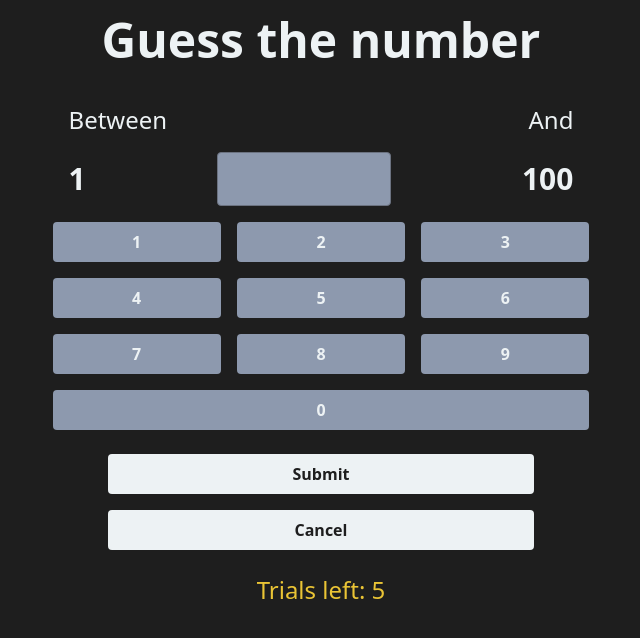
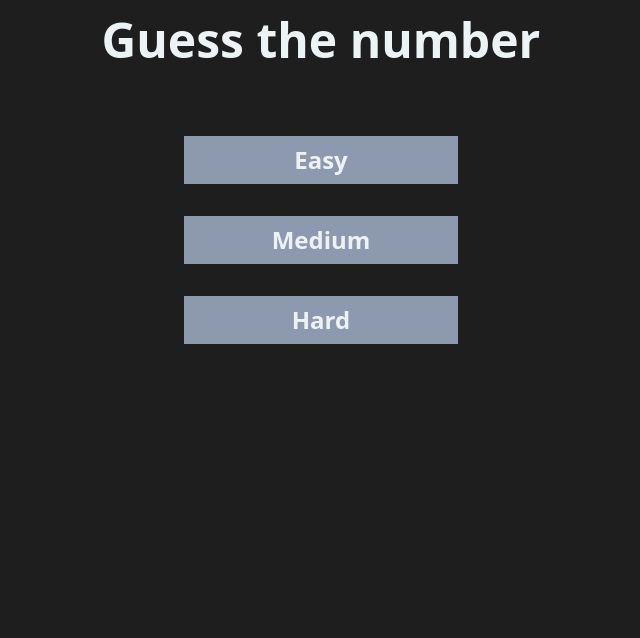
Before and after one commit to taiwoayanleye/numberGuessing, a plain HTML site: page index.html in a window 1280 px wide. Shown: the whole page, without its empty margins (319-959 px from the left). Drawn offline with nearby package versions, Linux system fonts and the light colour scheme.

Commit message:
Add nonfunctional spalsh screen.

```diff
--- a/index.html
+++ b/index.html
@@ -31,6 +31,17 @@
     <header class="p-4 flex justify-center font-semibold mb-6">
         <h1 class="text-center text-3xl md:text-5xl">Guess the number</h1>
     </header>
+    <div id="splashScreen" class="">
+        <div class="my-4 flex flex-col p-4 items-center" id="difficultyBtns">
+            <button
+                class="bg-gray my-4 px-4 py-2 text-2xl font-semibold w-1/2 md:w-1/3 hover:bg-white hover:text-black">Easy</button>
+            <button
+                class="bg-gray my-4 px-4 py-2 text-2xl font-semibold w-1/2 md:w-1/3 hover:bg-white hover:text-black">Medium</button>
+            <button
+                class="bg-gray my-4 px-4 py-2 text-2xl font-semibold w-1/2 md:w-1/3 hover:bg-white hover:text-black">Hard</button>
+        </div>
+    </div>
+    <div id="gameScreen" class="hidden">
         <div class="my-4 md:w-2/3 mx-auto px-4">
             <div class="flex justify-between items-center text-xl md:text-2xl mb-4">
                 <p class="text-center px-4">Between</p>
@@ -54,12 +65,14 @@
             <button class="bg-gray hover:bg-white hover:text-black font-semibold py-2 rounded">7</button>
             <button class="bg-gray hover:bg-white hover:text-black font-semibold py-2 rounded">8</button>
             <button class="bg-gray hover:bg-white hover:text-black font-semibold py-2 rounded">9</button>
-        <button class="col-span-3 bg-gray hover:bg-white hover:text-black font-semibold py-2 px-4 rounded">0</button>
+            <button
+                class="col-span-3 bg-gray hover:bg-white hover:text-black font-semibold py-2 px-4 rounded">0</button>
         </div>
         <div class="w-1/2 grid mx-auto mb-4">
             <button class="bg-white text-black hover:bg-gray hover:text-white font-semibold py-2 px-4 rounded my-2"
                 id="submitBtn">Submit</button>
-        <button class="bg-white text-black hover:bg-gray hover:text-white font-semibold py-2 px-4 rounded my-2 hidden"
+            <button
+                class="bg-white text-black hover:bg-gray hover:text-white font-semibold py-2 px-4 rounded my-2 hidden"
                 id="restartBtn">Replay</button>
             <button class="bg-white text-black hover:bg-gray hover:text-white font-semibold py-2 px-4 rounded my-2"
                 id="cancelBtn">Cancel</button>
@@ -68,6 +81,7 @@
             <p class="text-2xl text-yellow" id="statusMsg"></p>
             <p id="lowOrHigh"></p>
         </div>
+    </div>
 </body>
 
 </html>
--- a/script.js
+++ b/script.js
@@ -7,6 +7,9 @@ const CONFIG = {
 
 // DOM Elements
 const elements = {
+  splashScreen: document.querySelector("#splashScreen"),
+  gameScreen: document.querySelector("#gameScreen"),
+  difficultyBtns: document.querySelector("#difficultyBtns"),
   guessField: document.querySelector("#guessField"),
   submitBtn: document.querySelector("#submitBtn"),
   cancelBtn: document.querySelector("#cancelBtn"),
@@ -33,6 +36,14 @@ const gameState = {
   remainingGuesses: CONFIG.maxGuesses,
   isGameOver: false,
 };
+
+// Switch screens
+function switchScreens(event) {
+  if (event.target.tagName === "BUTTON") {
+    elements.splashScreen.classList.toggle("hidden");
+    elements.gameScreen.classList.toggle("hidden");
+  }
+}
 
 // User can enter their guess by click on the number buttons
 function enterGuess(event) {
@@ -166,6 +177,7 @@ function playAudio(audio) {
   audio.play();
 }
 
+elements.difficultyBtns.addEventListener("click", switchScreens);
 elements.inputBtns.addEventListener("click", enterGuess);
 elements.submitBtn.addEventListener("click", checkGuess);
 elements.cancelBtn.addEventListener("click", clearGuesses);
```
Lines whose indentation alone changed are shown as unchanged.
